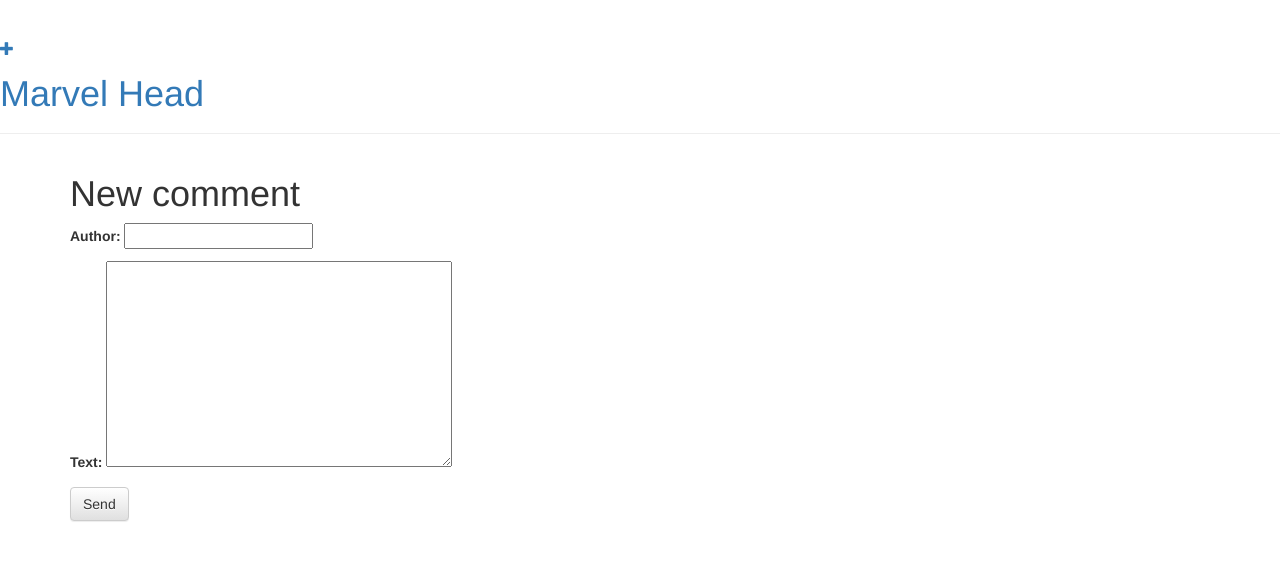
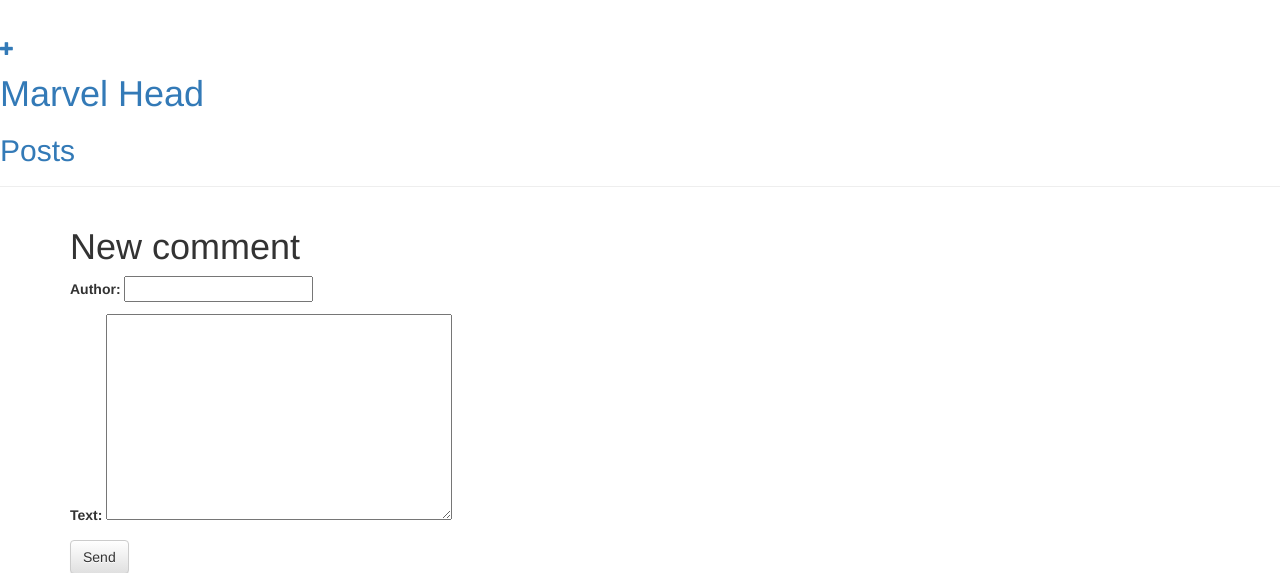
Before and after one commit to Everstalk/Marvel-Head, a Django app: page /blog/post/1/comment/ in a window 1280 px wide. Shown: the top 573 px of the page. Run offline with Django 3.2, Linux system fonts and the light colour scheme; a user stored in the database is signed in; data comes from the database, SQL or seed files in the repository; both versions use the stored data as it was after the commit; some libraries are stand-ins or nearby versions.

Commit message:
Added post link

```diff
--- a/blog/templates/blog/base.html
+++ b/blog/templates/blog/base.html
@@ -13,7 +13,8 @@
 			{% if user.is_authenticated %}
 				<a href="{% url 'blog:new_post' %}" class="top-menu"><span class="glyphicon glyphicon-plus"></span></a>
 			{% endif %}
-	        <h1><a href="/">Marvel Head</a></h1>
+            <h1><a href="/">Marvel Head</a></h1>
+            <h2> <a href="{% url 'blog:post_list' %}">Posts</a></h2>
 		</div>
         <div class="content container">
             <div class="row">
```
Also changed, not shown: db.sqlite3.
